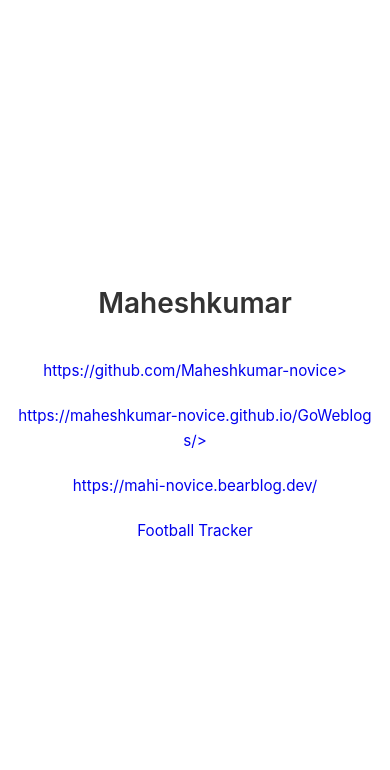
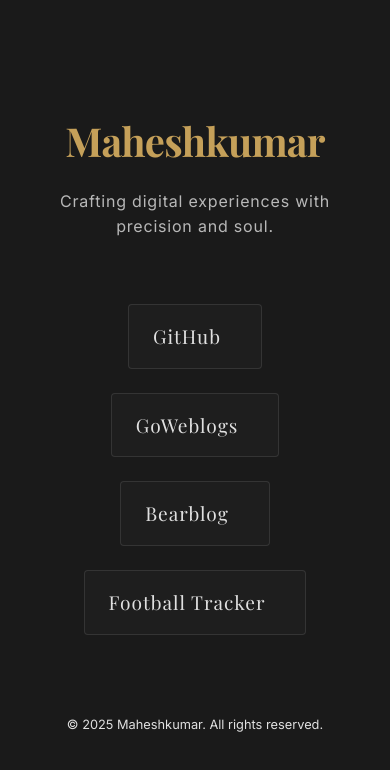
Before and after one commit to Maheshkumar-novice/Site, a plain HTML site: page site/index.html in a window 390 px wide. Drawn offline with nearby package versions, Linux system fonts and the light colour scheme; a web font is replaced by a local one.

Commit message:
New design

```diff
--- a/site/index.html
+++ b/site/index.html
@@ -1,22 +1,62 @@
 <!DOCTYPE html>
 <html lang="en">
+
 <head>
     <meta charset="UTF-8">
     <meta name="viewport" content="width=device-width, initial-scale=1.0">
-    <title>Maheshkumar</title>
+    <title>Maheshkumar | Portfolio</title>
+    <link rel="preconnect" href="https://fonts.googleapis.com">
+    <link rel="preconnect" href="https://fonts.gstatic.com" crossorigin>
+    <link
+        href="https://fonts.googleapis.com/css2?family=Inter:wght@300;400&family=Playfair+Display:ital,wght@0,400;0,700;1,400&display=swap"
+        rel="stylesheet">
     <link rel="stylesheet" href="styles.css">
 </head>
+
 <body>
-    <main>
-        <h1>Maheshkumar</h1>
-        <nav>
-            <ul>
-                <li><a href="https://github.com/Maheshkumar-novice">https://github.com/Maheshkumar-novice></a></li>
-                <li><a href="https://maheshkumar-novice.github.io/GoWeblogs/">https://maheshkumar-novice.github.io/GoWeblogs/></a></li>
-                <li><a href="https://mahi-novice.bearblog.dev/">https://mahi-novice.bearblog.dev/</a></li>
-                <li><a href="https://football.maheshkumar.blog">Football Tracker</a></li>
-            </ul>
-        </nav>
-    </main>
+    <div class="content-wrapper">
+        <header class="hero fade-in">
+            <h1 class="name">Maheshkumar</h1>
+            <p class="tagline">Crafting digital experiences with precision and soul.</p>
+        </header>
+
+        <main class="links fade-in delay-1">
+            <nav>
+                <ul>
+                    <li>
+                        <a href="https://github.com/Maheshkumar-novice" target="_blank" rel="noopener noreferrer">
+                            <span class="link-text">GitHub</span>
+                            <span class="link-arrow">→</span>
+                        </a>
+                    </li>
+                    <li>
+                        <a href="https://maheshkumar-novice.github.io/GoWeblogs/" target="_blank"
+                            rel="noopener noreferrer">
+                            <span class="link-text">GoWeblogs</span>
+                            <span class="link-arrow">→</span>
+                        </a>
+                    </li>
+                    <li>
+                        <a href="https://mahi-novice.bearblog.dev/" target="_blank" rel="noopener noreferrer">
+                            <span class="link-text">Bearblog</span>
+                            <span class="link-arrow">→</span>
+                        </a>
+                    </li>
+                    <li>
+                        <a href="https://football.maheshkumar.blog/" target="_blank" rel="noopener noreferrer">
+                            <span class="link-text">Football Tracker</span>
+                            <span class="link-arrow">→</span>
+                        </a>
+                    </li>
+                </ul>
+            </nav>
+        </main>
+
+        <footer class="fade-in delay-2">
+            <p>&copy; 2025 Maheshkumar. All rights reserved.</p>
+        </footer>
+    </div>
+    <script src="script.js"></script>
 </body>
+
 </html>
--- a/site/script.js
+++ b/site/script.js
@@ -1,2 +1,16 @@
-// This file is intentionally empty
-// No JavaScript required for this static portfolio page
+document.addEventListener('DOMContentLoaded', () => {
+    const links = document.querySelectorAll('nav a');
+
+    links.forEach(link => {
+        link.addEventListener('mousemove', (e) => {
+            const rect = link.getBoundingClientRect();
+            const x = e.clientX - rect.left;
+            const y = e.clientY - rect.top;
+
+            link.style.setProperty('--x', `${x}px`);
+            link.style.setProperty('--y', `${y}px`);
+        });
+    });
+
+    console.log('Maheshkumar Portfolio Loaded');
+});
--- a/site/styles.css
+++ b/site/styles.css
@@ -1,101 +1,177 @@
-/* CSS Reset and Base Styles */
+/* CSS Reset and Variables */
+:root {
+    --bg-color: #1a1a1a;
+    --text-color: #e0e0e0;
+    --accent-color: #c5a059;
+    --font-serif: 'Playfair Display', serif;
+    --font-sans: 'Inter', sans-serif;
+    --transition-speed: 0.4s;
+}
+
 * {
     margin: 0;
     padding: 0;
     box-sizing: border-box;
 }
 
-/* Body Styling and Centering */
 body {
-    font-family: -apple-system, BlinkMacSystemFont, "Segoe UI", Roboto, sans-serif;
-    background-color: #ffffff;
-    color: #333333;
+    font-family: var(--font-sans);
+    background-color: var(--bg-color);
+    color: var(--text-color);
     min-height: 100vh;
     display: flex;
     justify-content: center;
     align-items: center;
+    line-height: 1.6;
+    overflow-x: hidden;
 }
 
-/* Main Container */
-main {
+/* Layout */
+.content-wrapper {
+    width: 100%;
+    max-width: 800px;
+    padding: 2rem;
     text-align: center;
-    padding: 1rem;
 }
 
-/* Typography */
-body {
-    line-height: 1.6;
+/* Typography & Hero */
+.hero {
+    margin-bottom: 4rem;
 }
 
-h1 {
-    font-size: 2.5rem;
-    font-weight: 600;
-    margin-bottom: 3rem;
+.name {
+    font-family: var(--font-serif);
+    font-size: 4rem;
+    font-weight: 700;
+    color: var(--accent-color);
+    margin-bottom: 1rem;
+    letter-spacing: -0.02em;
 }
 
-/* Navigation and Links */
+.tagline {
+    font-size: 1.1rem;
+    font-weight: 400;
+    opacity: 0.8;
+    letter-spacing: 0.05em;
+}
+
+/* Navigation Links */
 nav ul {
     list-style: none;
-    padding: 0;
-}
-
-nav li {
-    margin-bottom: 1.5rem;
+    display: flex;
+    flex-direction: column;
+    gap: 1.5rem;
+    align-items: center;
 }
 
 nav a {
-    color: #0000EE;
+    display: inline-flex;
+    align-items: center;
+    justify-content: space-between;
+    width: 280px;
+    padding: 1rem 1.5rem;
     text-decoration: none;
-    font-size: 1.1rem;
+    color: var(--text-color);
+    border: 1px solid rgba(255, 255, 255, 0.1);
+    border-radius: 4px;
+    transition: transform var(--transition-speed) ease, border-color var(--transition-speed) ease;
+    background: rgba(255, 255, 255, 0.02);
+    position: relative;
+    overflow: hidden;
+}
+
+nav a::before {
+    content: '';
+    position: absolute;
+    top: 0;
+    left: 0;
+    width: 100%;
+    height: 100%;
+    background: radial-gradient(circle at var(--x, 50%) var(--y, 50%), rgba(197, 160, 89, 0.15), transparent 100px);
+    opacity: 0;
+    transition: opacity 0.3s ease;
+    pointer-events: none;
+}
+
+nav a:hover::before {
+    opacity: 1;
 }
 
 nav a:hover {
-    text-decoration: underline;
+    border-color: var(--accent-color);
+    transform: translateY(-2px);
 }
 
-nav a:visited {
-    color: #551A8B;
+.link-text {
+    font-family: var(--font-serif);
+    font-size: 1.2rem;
+    font-weight: 500;
+    letter-spacing: 0.05em;
+}
+
+.link-arrow {
+    opacity: 0;
+    transform: translateX(-10px);
+    transition: all var(--transition-speed) ease;
+    color: var(--accent-color);
+}
+
+nav a:hover .link-arrow {
+    opacity: 1;
+    transform: translateX(0);
+}
+
+/* Footer */
+footer {
+    margin-top: 5rem;
+    font-size: 0.8rem;
+    opacity: 0.4;
+}
+
+/* Animations */
+.fade-in {
+    opacity: 0;
+    transform: translateY(20px);
+    animation: fadeInUp 1s cubic-bezier(0.2, 0.8, 0.2, 1) forwards;
+}
+
+.delay-1 {
+    animation-delay: 0.2s;
+}
+
+.delay-2 {
+    animation-delay: 0.4s;
+}
+
+@keyframes fadeInUp {
+    to {
+        opacity: 1;
+        transform: translateY(0);
+    }
 }
 
 /* Responsive Design */
 @media (max-width: 768px) {
-    h1 {
-        font-size: 2rem;
-        margin-bottom: 2.5rem;
+    .name {
+        font-size: 3rem;
     }
 
     nav a {
-        font-size: 1rem;
-        word-break: break-all;
+        width: 100%;
+        max-width: 300px;
     }
 }
 
 @media (max-width: 480px) {
-    h1 {
-        font-size: 1.75rem;
-        margin-bottom: 2rem;
+    .name {
+        font-size: 2.5rem;
     }
 
-    nav li {
-        margin-bottom: 1.2rem;
+    .tagline {
+        font-size: 1rem;
     }
 
-    nav a {
-        font-size: 0.95rem;
+    .content-wrapper {
+        padding: 1.5rem;
     }
 }
-
-@media (max-width: 320px) {
-    h1 {
-        font-size: 1.5rem;
-        margin-bottom: 1.5rem;
-    }
-
-    nav li {
-        margin-bottom: 1rem;
-    }
-
-    nav a {
-        font-size: 0.9rem;
-    }
-}
```
